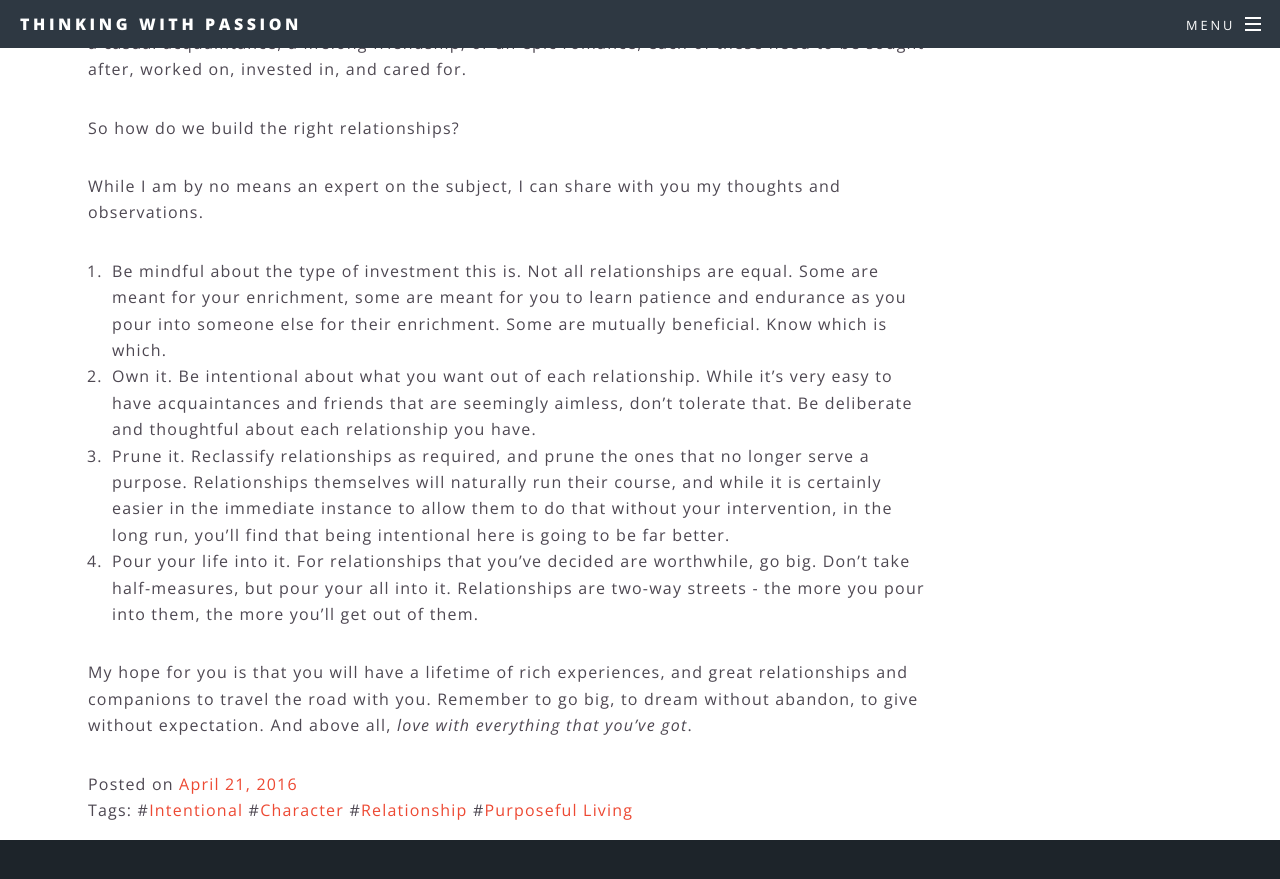
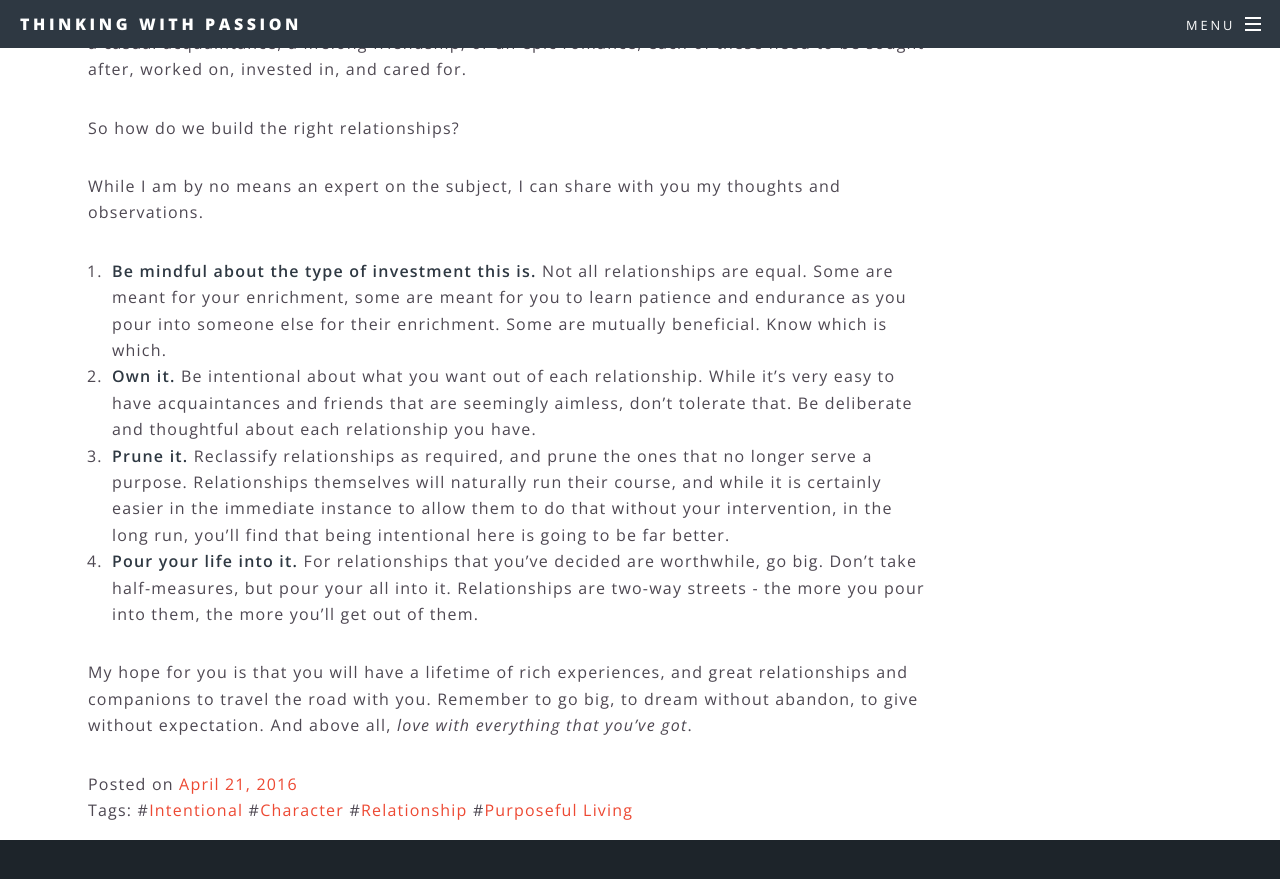
Before and after one commit to samng96/samng.me, a Jekyll site: the page built from letters-to-my-son/_posts/2016-04-21-relationships.markdown, in a window 1280 px wide and 900 px high, scrolled down 1144 px. Shown: the top 879 px of the window. Built offline with Jekyll 4.4.1, drawn with Linux system fonts in a browser that asks for light colours.

```diff
--- a/letters-to-my-son/_posts/2016-04-21-relationships.markdown
+++ b/letters-to-my-son/_posts/2016-04-21-relationships.markdown
@@ -25,9 +25,9 @@ So how do we build the right relationships?
 
 While I am by no means an expert on the subject, I can share with you my thoughts and observations.
 
-1. Be mindful about the type of investment this is. Not all relationships are equal. Some are meant for your enrichment, some are meant for you to learn patience and endurance as you pour into someone else for their enrichment. Some are mutually beneficial. Know which is which.
-2. Own it. Be intentional about what you want out of each relationship. While it's very easy to have acquaintances and friends that are seemingly aimless, don't tolerate that. Be deliberate and thoughtful about each relationship you have.
-3. Prune it. Reclassify relationships as required, and prune the ones that no longer serve a purpose. Relationships themselves will naturally run their course, and while it is certainly easier in the immediate instance to allow them to do that without your intervention, in the long run, you'll find that being intentional here is going to be far better.
-4. Pour your life into it. For relationships that you've decided are worthwhile, go big. Don't take half-measures, but pour your all into it. Relationships are two-way streets - the more you pour into them, the more you'll get out of them.
+1. **Be mindful about the type of investment this is.** Not all relationships are equal. Some are meant for your enrichment, some are meant for you to learn patience and endurance as you pour into someone else for their enrichment. Some are mutually beneficial. Know which is which.
+2. **Own it.** Be intentional about what you want out of each relationship. While it's very easy to have acquaintances and friends that are seemingly aimless, don't tolerate that. Be deliberate and thoughtful about each relationship you have.
+3. **Prune it.** Reclassify relationships as required, and prune the ones that no longer serve a purpose. Relationships themselves will naturally run their course, and while it is certainly easier in the immediate instance to allow them to do that without your intervention, in the long run, you'll find that being intentional here is going to be far better.
+4. **Pour your life into it.** For relationships that you've decided are worthwhile, go big. Don't take half-measures, but pour your all into it. Relationships are two-way streets - the more you pour into them, the more you'll get out of them.
 
 My hope for you is that you will have a lifetime of rich experiences, and great relationships and companions to travel the road with you. Remember to go big, to dream without abandon, to give without expectation. And above all, *love with everything that you've got*.
```
